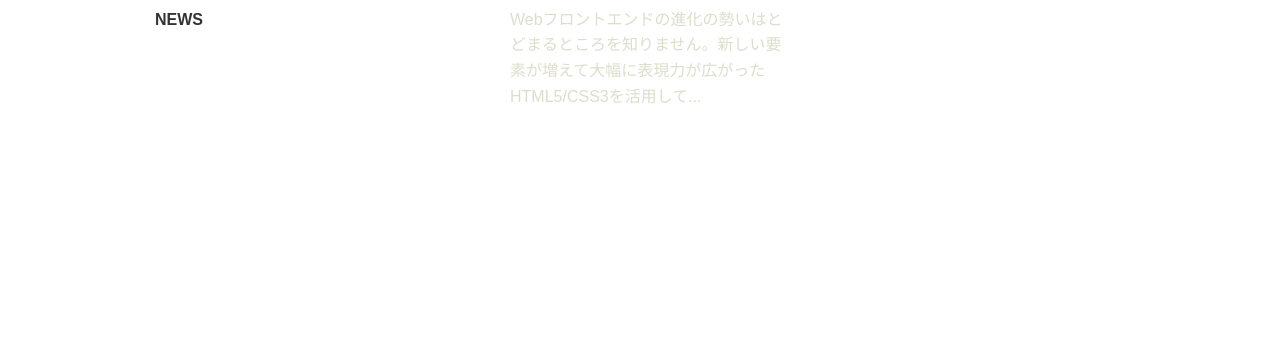
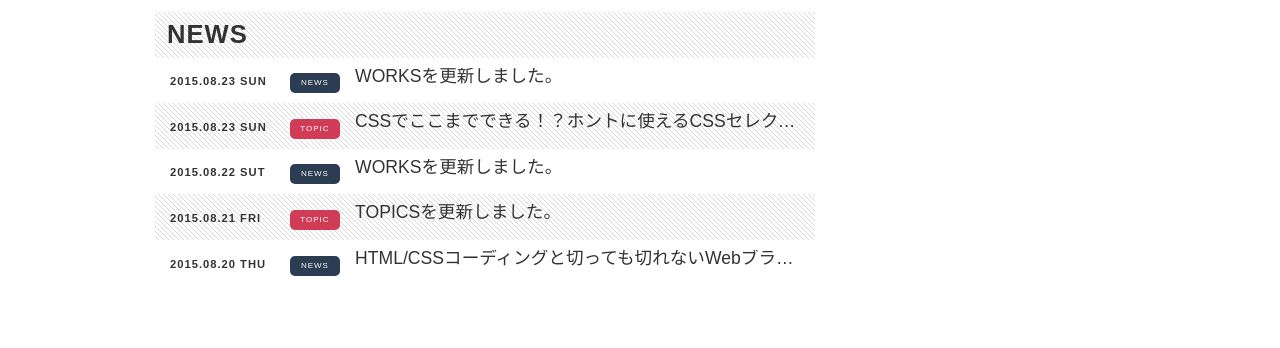
Before and after one commit to JunichiroKohari/standard-layout, a plain HTML site: page index.html in a window 1280 px wide. Shown: the part 487-835 px from the top of the page. Before the commit the page ends 800 px from the top, so only its background shows below. Drawn offline with Linux system fonts and the light colour scheme.

Commit message:
NEWS  表示

```diff
--- a/css/style.css
+++ b/css/style.css
@@ -87,6 +87,13 @@ a:link, a:visited, a:hover, a:active {
     width: 660px;
 }
 
+.heading {
+    padding: 10px 12px;
+    background: url('../images/bg-slash.gif');
+    letter-spacing: 1px;
+    font-size: 1.6rem;
+}
+
 /* ▼ HOT TOPIC ▼ */
 .hot-topic {
     display: block;
@@ -117,10 +124,11 @@ a:link, a:visited, a:hover, a:active {
     margin-bottom: 15px;
     color: #fff;
     font-weight: normal;
-    font-size: 2.0rem;
+    font-size: 1.2rem;
 }
 .hot-topic .desc {
     color: #ddc;
+    font-size: 0.8rem;
 }
 .hot-topic .date {
     position: absolute;
@@ -135,6 +143,57 @@ a:link, a:visited, a:hover, a:active {
     font-weight: bold;
     font-size: 1.1rem;
     line-height: 1;
+}
+
+/* ▼ NEWS ▼ */
+.scroll-list {
+    max-height: 220px;
+    overflow-y: auto;
+    margin-bottom: 30px;
+    list-style-type: none;
+}
+.scroll-list .scroll-item a {
+    display: block;
+    padding: 10px 15px;
+    color: #333;
+    font-size: 0;
+    transition: background-color 0.1s;
+}
+.scroll-list .scroll-item:nth-of-type(even) a {
+    background: url('../images/bg-slash.gif');
+}
+.scroll-list .scroll-item a:hover {
+    background-color: #fafaf8;
+}
+.scroll-list .date {
+    display: inline-block;
+    width: 19%;
+    letter-spacing: 1px;
+    font-weight: bold;
+    font-size: 0.7rem;
+}
+.scroll-list .category {
+    display: inline-block;
+    width: 8%;
+    border-radius: 5px;
+    background-color: #d03c56;
+    color: #fff;
+    text-align: center;
+    letter-spacing: 1px;
+    font-size: 0.5rem;
+    line-height: 20px;
+}
+.scroll-list .category.news {
+    background-color: #2c3c53;
+}
+.scroll-list .title {
+    display: inline-block;
+    width: 73%;
+    padding-left: 15px;
+    font-size: 1.1rem;
+    overflow: hidden;
+    text-overflow: ellipsis;
+    white-space: nowrap;
 }
 
 .sidemenu {
--- a/index.html
+++ b/index.html
@@ -34,10 +34,52 @@
                     <time class="date" datetime="2015-09-01">2015.09.01 TUE</time>
                 </div>
             </a>
-            <section class="news">
-                <h2>NEWS</h2>
+            <h2 class="heading">NEWS</h2>
+            <ul class="scroll-list">
+                <li class="scroll-item">
+                    <a href="#">
+                        <time class="date" datetime="2015-08-23">2015.08.23 SUN</time>
+                        <span class="category news">NEWS</span>
+                        <span class="title">WORKSを更新しました。</span>
+                    </a>
+                </li>
+                <li class="scroll-item">
+                    <a href="#">
+                        <time class="date" datetime="2015-08-23">2015.08.23 SUN</time>
+                        <span class="category">TOPIC</span>
+                        <span class="title">CSSでここまでできる！？ホントに使えるCSSセレクタ10選！</span>
+                    </a>
+                </li>
+                <li class="scroll-item">
+                    <a href="#">
+                        <time class="date" datetime="2015-08-22">2015.08.22 SUT</time>
+                        <span class="category news">NEWS</span>
+                        <span class="title">WORKSを更新しました。</span>
+                    </a>
+                </li>
+                <li class="scroll-item">
+                    <a href="#">
+                        <time class="date" datetime="2015-08-21">2015.08.21 FRI</time>
+                        <span class="category">TOPIC</span>
+                        <span class="title">TOPICSを更新しました。</span>
+                    </a>
+                </li>
+                <li class="scroll-item">
+                    <a href="#">
+                        <time class="date" datetime="2015-08-20">2015.08.20 THU</time>
+                        <span class="category news">NEWS</span>
+                        <span class="title">HTML/CSSコーディングと切っても切れないWebブラウザのシェア動向をチェックしよう</span>
+                    </a>
+                </li>
+                <li class="scroll-item">
+                    <a href="#">
+                        <time class="date" datetime="2015-08-19">2015.08.19 WED</time>
+                        <span class="category news">NEWS</span>
+                        <span class="title">HTML5の新しい属性で手軽にフォームバリデーション</span>
+                    </a>
+                </li>
+            </ul>
 
-            </section>
             <section class="articles">
 
             </section>
```
